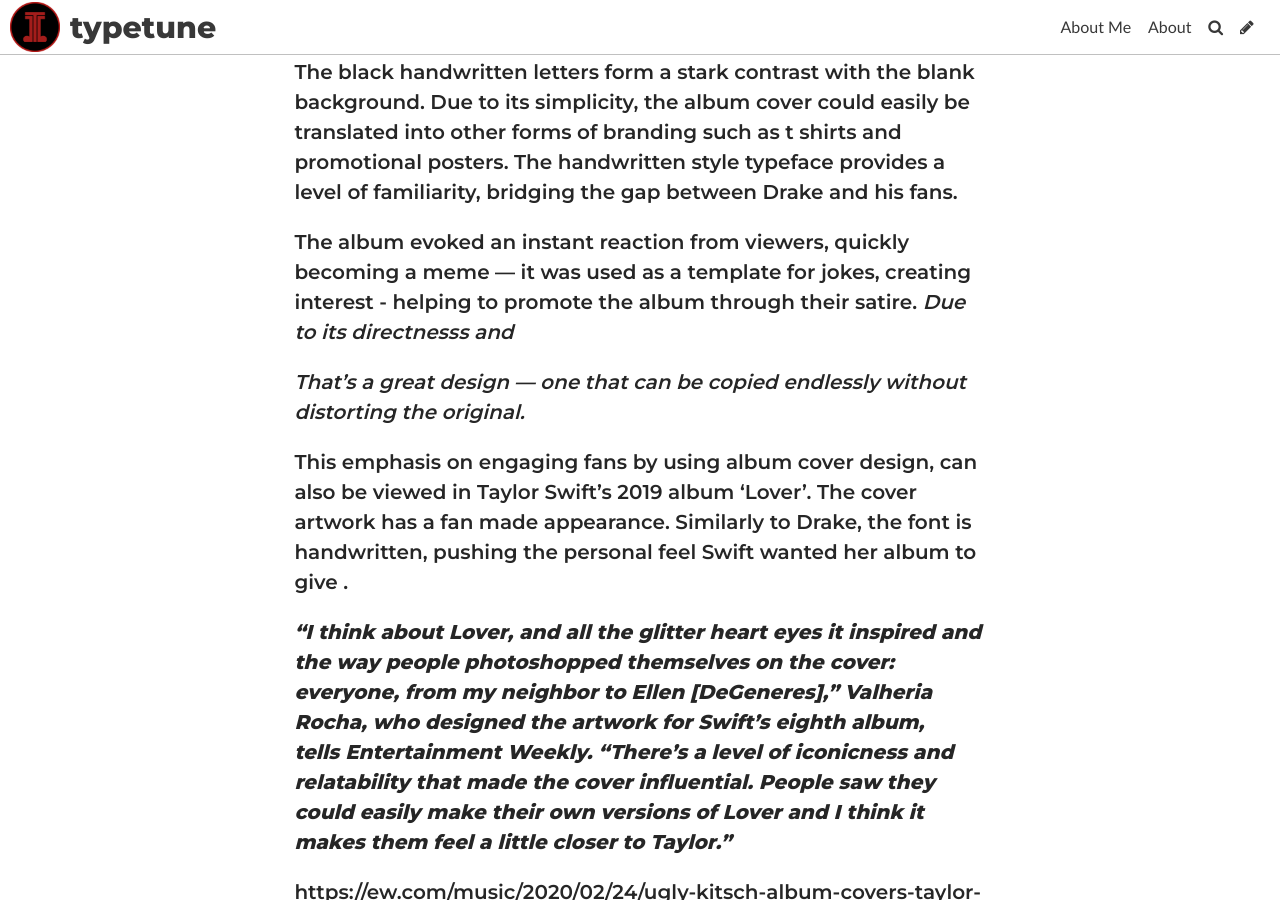
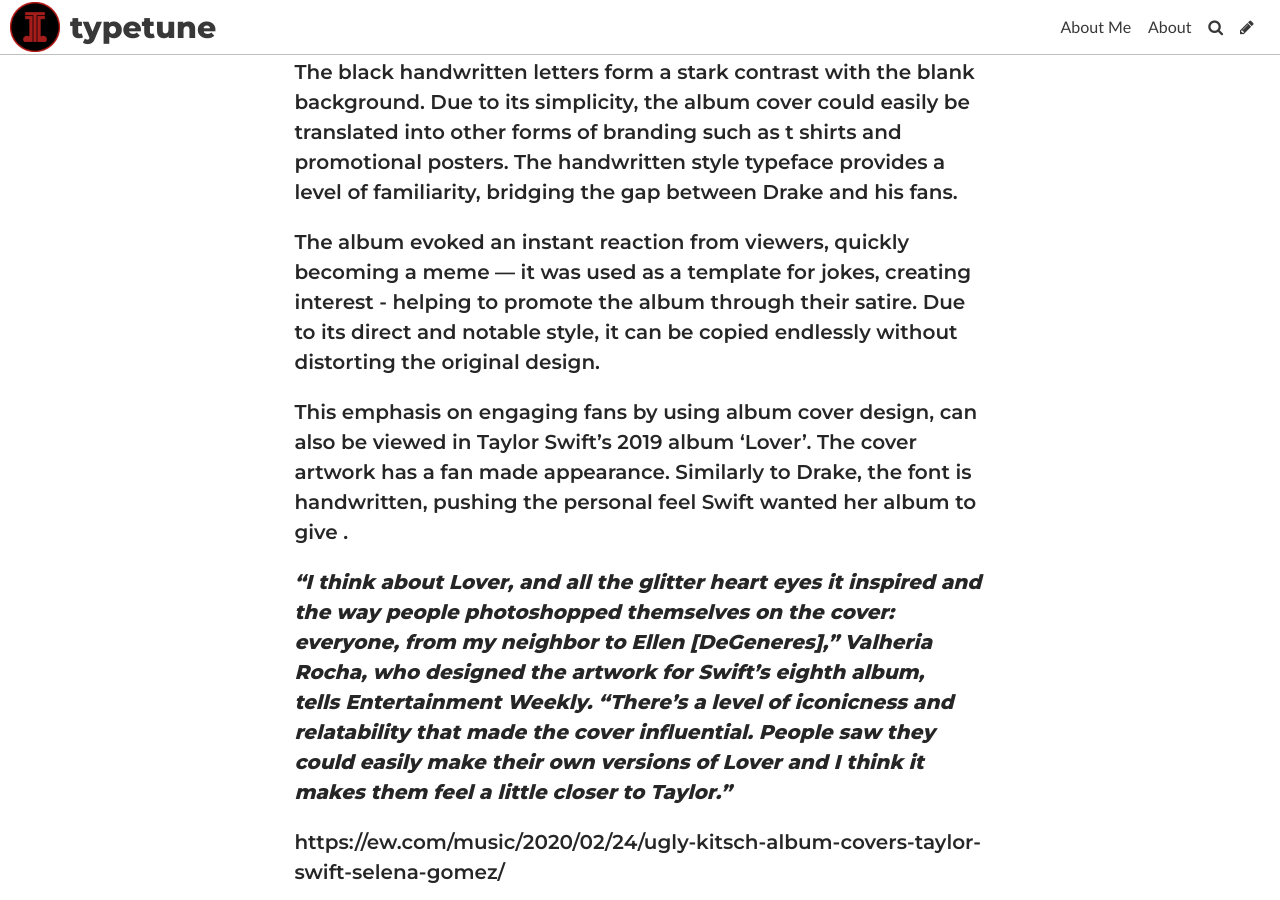
Before and after one commit to lauracutting/typetune, a Jekyll site: the page built from _posts/2020-11-18-the-dawn-of-the-digital-age-album-cover.md, in a window 1280 px wide and 900 px high, scrolled down 1591 px. Built offline with Jekyll 4.4.1, drawn with Linux system fonts in a browser that asks for light colours; some web fonts are replaced.

Commit message:
Update Post “2020-11-18-the-dawn-of-the-digital-age-album-cover”

```diff
--- a/_posts/2020-11-18-the-dawn-of-the-digital-age-album-cover.md
+++ b/_posts/2020-11-18-the-dawn-of-the-digital-age-album-cover.md
@@ -20,9 +20,7 @@
 
 The black handwritten letters form a stark contrast with the blank background. Due to its simplicity, the album cover could easily be translated into other forms of branding such as t shirts and promotional posters. The handwritten style typeface provides a level of familiarity, bridging the gap between Drake and his fans.
 
-The album evoked an instant reaction from viewers, quickly becoming a [](http://fusion.net/list/50583/15-of-the-best-drake-if-youre-reading-this-album-cover-parodies/)meme — it was used as a template for jokes, creating interest - helping to promote the album through their satire. *Due to its directnesss and*
-
- *That's a great design — one that can be copied endlessly without distorting the original.*
+The album evoked an instant reaction from viewers, quickly becoming a [](http://fusion.net/list/50583/15-of-the-best-drake-if-youre-reading-this-album-cover-parodies/)meme — it was used as a template for jokes, creating interest - helping to promote the album through their satire. Due to its direct and notable style, it can be copied endlessly without distorting the original design.
 
 This emphasis on engaging fans by using album cover design, can also be viewed in Taylor Swift's 2019 album 'Lover'. The cover artwork has a fan made appearance. Similarly to Drake, the font is handwritten, pushing the personal feel Swift wanted her album to give .
 
```
